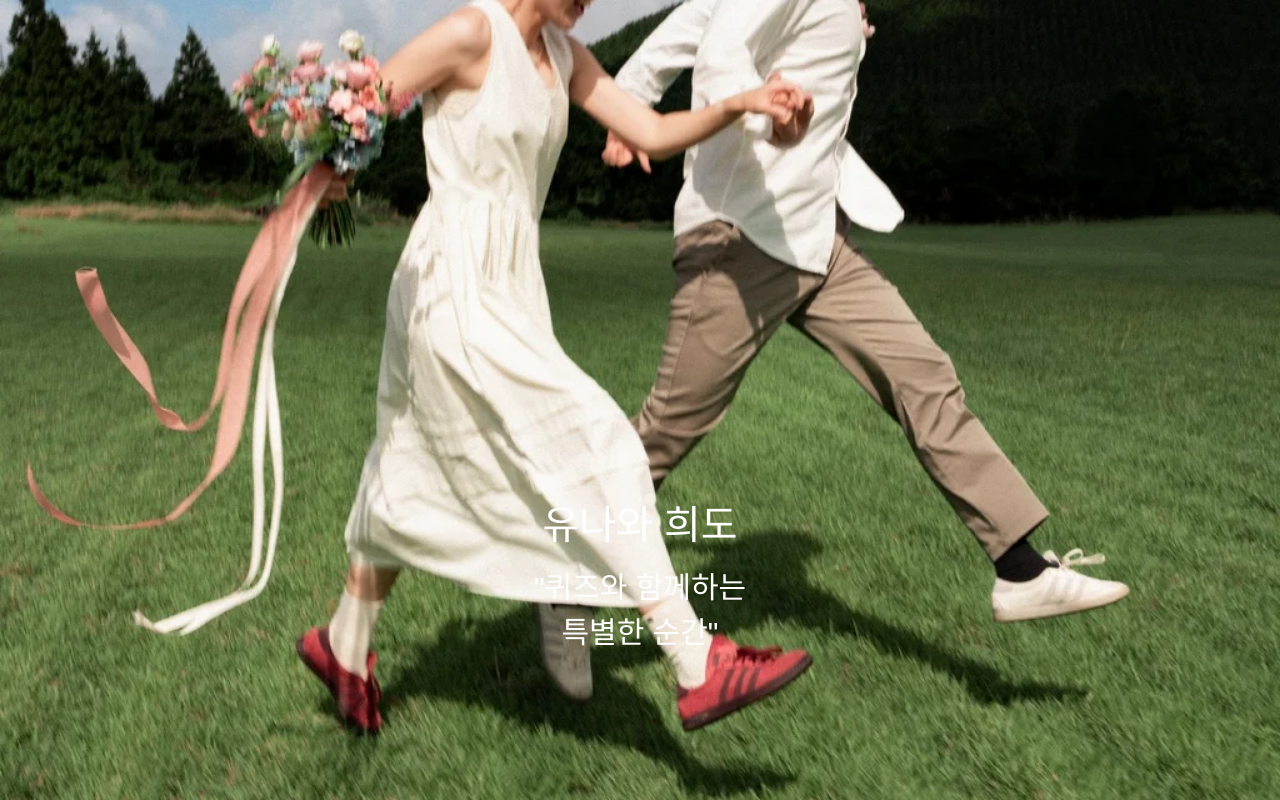
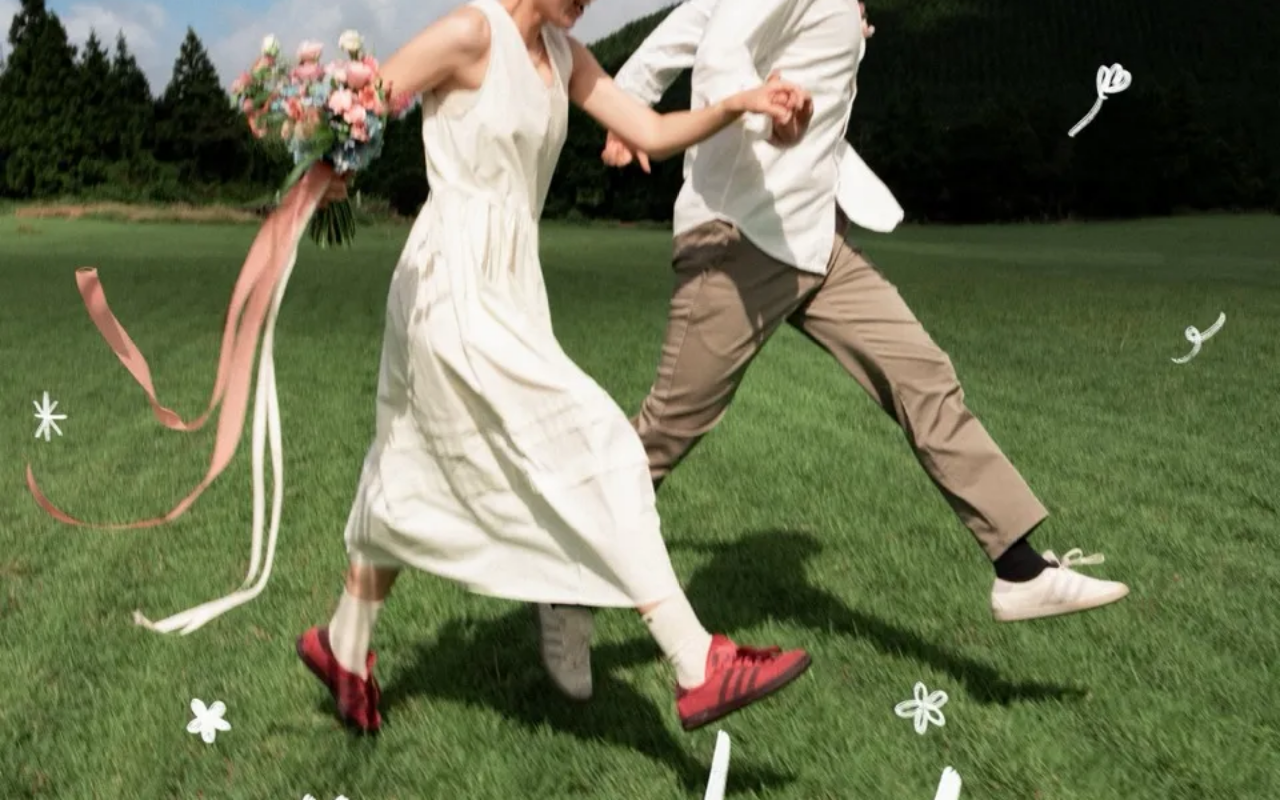
Before and after one commit to SMJ426/yoona-wedding-quiz, a Next.js app: page / in a window 1280 px wide. Before the commit this address had no page. Built offline with nearby package versions, Linux system fonts and the light colour scheme; a web font is replaced by a local one.

Commit message:
feat: Splash image change

```diff
--- a/src/app/_splash/Splash.tsx
+++ b/src/app/_splash/Splash.tsx
@@ -6,27 +6,19 @@ import { useEffect } from 'react';
 const ScreenSplashContent: React.FC = () => {
   const router = useRouter();
 
-  useEffect(() => {
-    const timer = setTimeout(() => {
-      router.push('/quiz/explanation');
-    }, 3500);
+  // useEffect(() => {
+  //   const timer = setTimeout(() => {
+  //     router.push('/quiz/explanation');
+  //   }, 3500);
 
-    return () => clearTimeout(timer);
-  }, []);
+  //   return () => clearTimeout(timer);
+  // }, []);
 
   return (
     <div
       className="flex items-center justify-center w-screen h-screen bg-center bg-no-repeat bg-cover animate-fade-in-splash"
       style={{ backgroundImage: "url('/images/Splash_image.webp')" }}
-    >
-      <div className="mt-[350px] text-center text-white">
-        <h1 className="text-[40px] mb-[10px]">유나와 희도</h1>
-        <div className="flex flex-col">
-          <span className="px-4 text-[30px]">"퀴즈와 함께하는</span>
-          <span className="px-4 text-[30px]">특별한 순간"</span>
-        </div>
-      </div>
-    </div>
+    ></div>
   );
 };
 
```
Also changed, not shown: public/images/Splash_image.webp.
